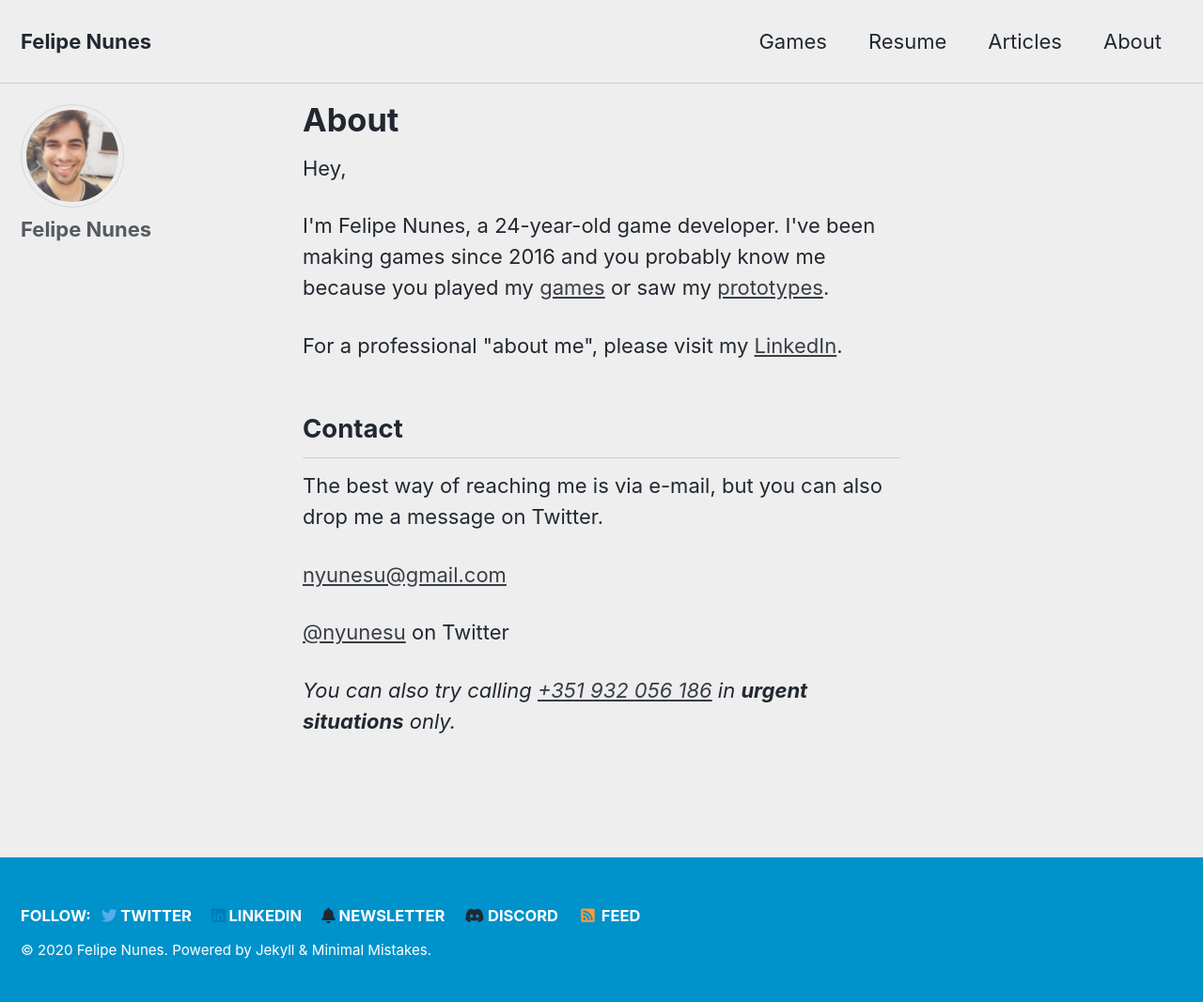
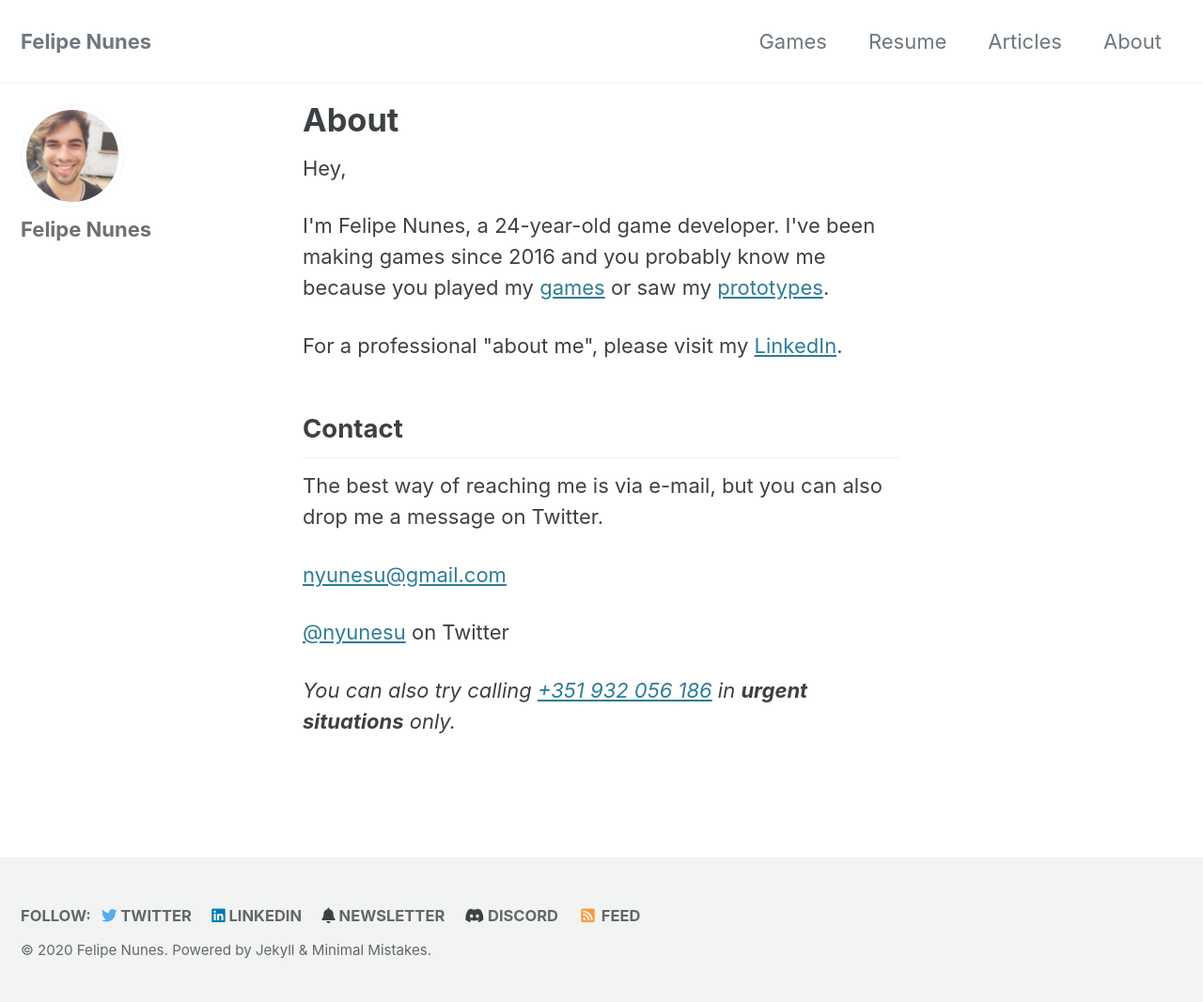
Before and after one commit to nyunesu/nyunesu.github.io, a Jekyll site: the page built from index.html, in a window 1280 px wide. Shown: the whole page at 94% size. Built offline with Jekyll 4.4.1, drawn with Linux system fonts in a browser that asks for light colours; cached includes are drawn as plain includes; the list of posts is cut into pages by our own code.

Commit message:
Dracula Test

```diff
--- a/_config.yml
+++ b/_config.yml
@@ -12,7 +12,7 @@
 
 # theme                  : "minimal-mistakes-jekyll"
 remote_theme           : "dracula/gh-pages"
-minimal_mistakes_skin    : "air" # "air", "aqua", "contrast", "dark", "dirt", "neon", "mint", "plum", "sunrise"
+# minimal_mistakes_skin    : "air" # "air", "aqua", "contrast", "dark", "dirt", "neon", "mint", "plum", "sunrise"
 
 # Site Settings
 locale                   : "en-US"
```
